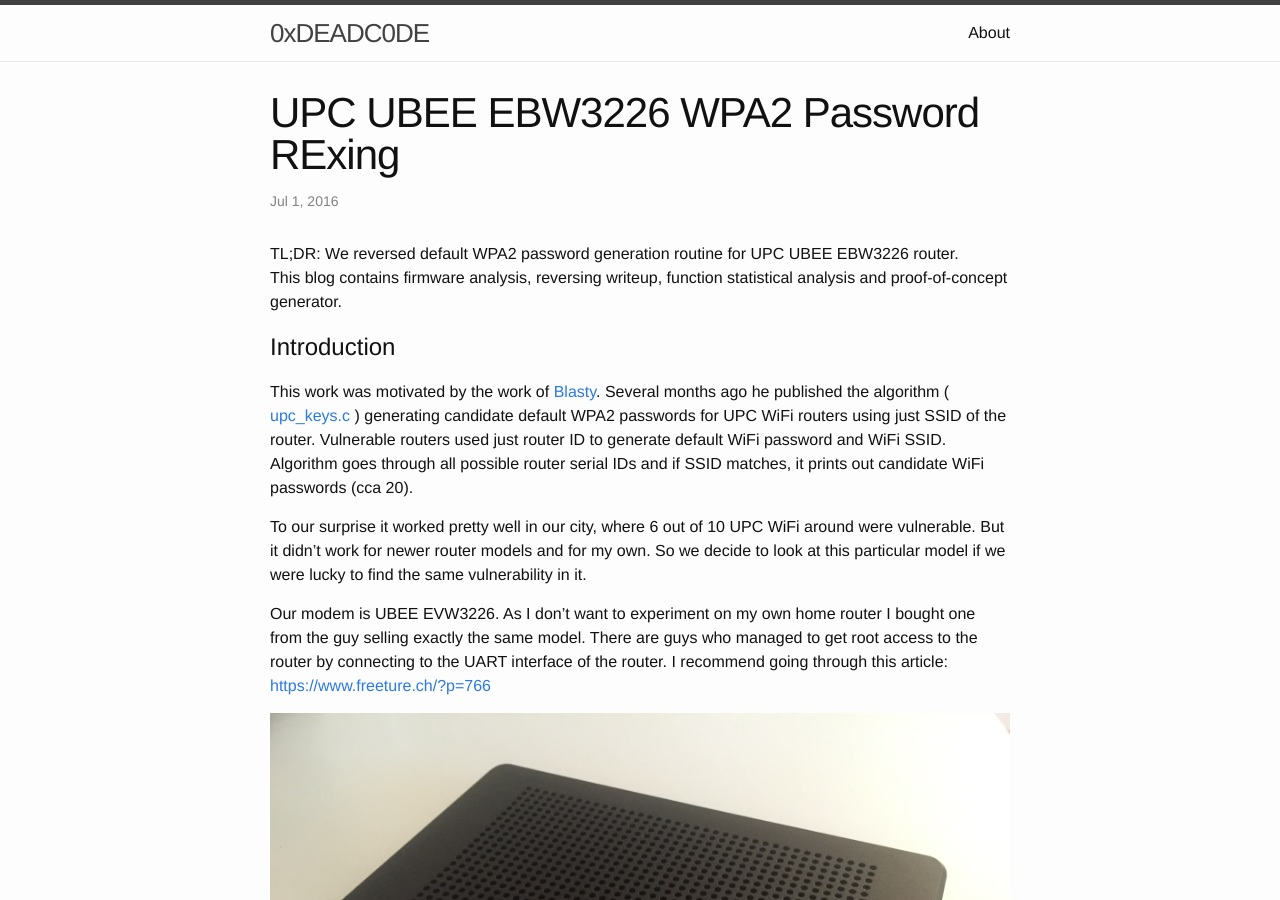
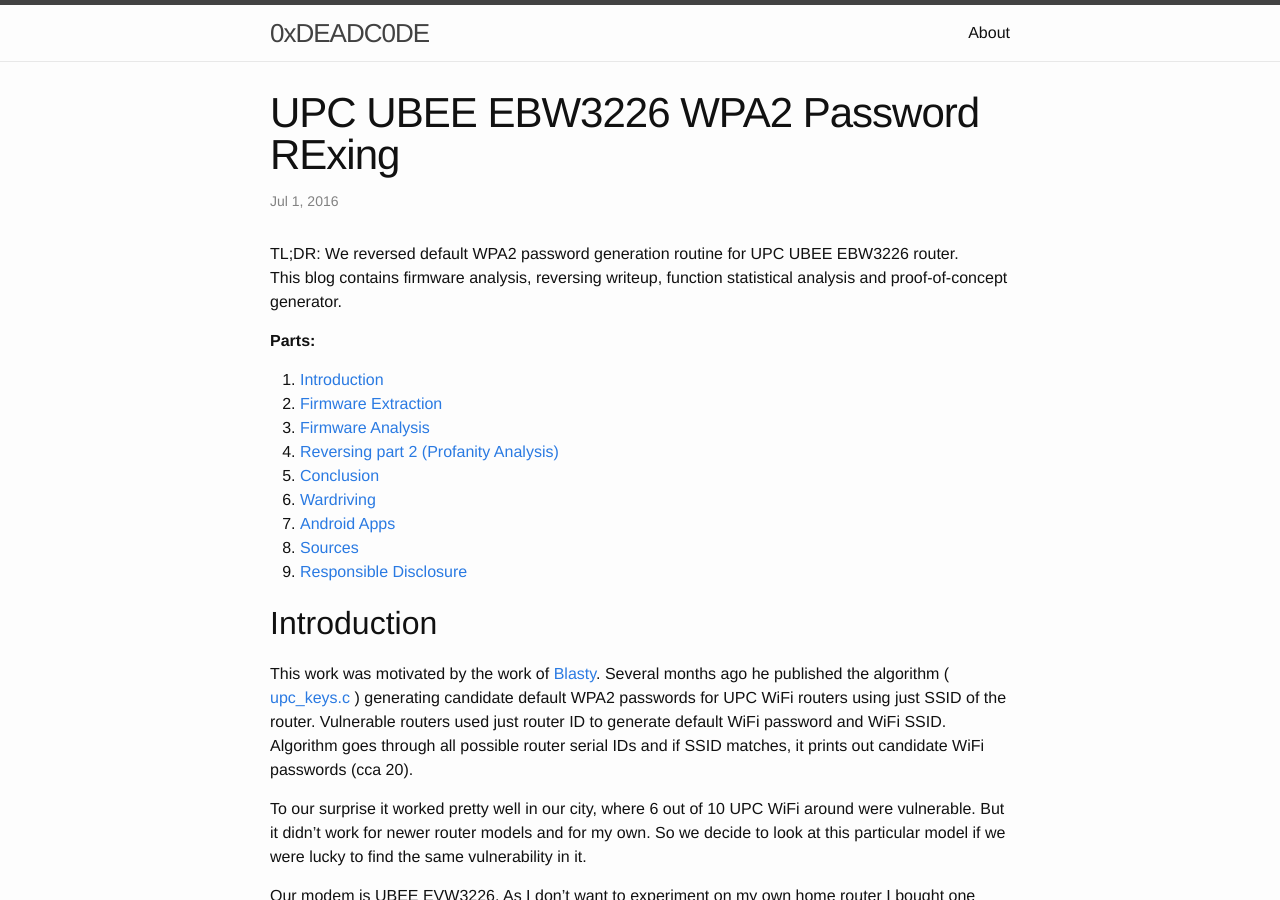
Before and after one commit to yolosec/deadcodeBlog, a Jekyll site: the page built from _posts/2016-06-14-UPC-UBEE-EVW3226-WPA2-RExing.markdown, in a window 1280 px wide and 900 px high. Built offline with Jekyll 4.4.1, drawn with Linux system fonts in a browser that asks for light colours; formulas are drawn with MathJax 3; some of the changed text lies outside the part shown.

Commit message:
Content added, some headers capitalization changed

```diff
--- a/_posts/2016-06-14-UPC-UBEE-EVW3226-WPA2-RExing.markdown
+++ b/_posts/2016-06-14-UPC-UBEE-EVW3226-WPA2-RExing.markdown
@@ -13,7 +13,20 @@ This blog contains firmware analysis, reversing writeup, function statistical an
 
 <!-- more -->
 
-# Introduction
+**Parts:**
+
+1. [Introduction](#introduction)
+1. [Firmware Extraction](#firmware-extraction)
+1. [Firmware Analysis](#firmware-analysis)
+1. [Reversing part 2 (Profanity Analysis)](#reversing-part-2)
+1. [Conclusion](#conclusion)
+1. [Wardriving](#wardriving)
+1. [Android Apps](#android-apps)
+1. [Sources](#sources)
+1. [Responsible Disclosure](#responsible-disclosure)
+
+
+## Introduction {#introduction}
 
 This work was motivated by the work of [Blasty](https://twitter.com/bl4sty).
 Several months ago he published the algorithm ( [upc_keys.c](https://haxx.in/upc-wifi/) ) generating candidate default
@@ -39,7 +52,7 @@ Tl;dr: If USB drive has name `EVW3226`, shell script
 `.auto` on it gets executed with system privileges. With this script you start SSH server, connect
 prepared USB drive to the router and enjoy the root.
 
-# Firmware Extraction
+## Firmware Extraction {#firmware-extraction}
 
 With this I managed to dump the whole firmware on the mounted USB drive.
 The script we use to start SSH daemon and to dump the firmware is below.
@@ -158,7 +171,7 @@ wpa_key_mgmt=WPA-PSK
 
 Great, we have *SSID* and *PASSPHRASE* stored here. Something must have generated this configuration file.
 
-# Firmware analysis
+## Firmware Analysis
 
 For more experiments, we use `router-image-root.tar`, extract it on local file system to look around. With this
  we find interesting binaries that have something to do with `secath0` file.
@@ -216,7 +229,7 @@ The file `libUtility.so` also has symbols in it. Finding the generation function
 I had quite funny moments when reversing the function so I recommend to go through it.
 I minimize the level of boring details. Attached assembly snippets are just for illustrative purposes, no need to study it in depth...
 
-# GenUPCDefaultPassPhrase
+#### GenUPCDefaultPassPhrase
 The `GenUPCDefaultPassPhrase` function intro looks like this:
 
 [![Intro](/static/ubee/genIntro.png)](/static/ubee/genIntro.png)
@@ -621,7 +634,7 @@ make it hard to guess derivation function or relation of MAC address to default
 If this is the case, it is implemented in the wrong way and pretty much without
 desired effect. Unless authors had some other design goals that we are not aware of.
 
-## Reversing part 2
+## Reversing part 2 {#reversing-part-2}
 
 So I went through the analysis and the next thing completely blew my mind:
 
@@ -630,7 +643,7 @@ So I went through the analysis and the next thing completely blew my mind:
 You cannot miss the “cocks” right in front of you. So there is a `profanities_ptr` which points to the database of
 rude words…
 
-# Profanity analysis
+### Profanity analysis {#profanity-analysis}
 
 From curiosity I went through the database. Here is the small sample:
 
@@ -717,7 +730,7 @@ WOADS|17 | ERECT|15
 
 [![Profanity size 5](/static/ubee/profanities_c5.png)](/static/ubee/profanities_c5.png)
 
-# Conclusion
+## Conclusion {#conclusion}
 We managed to reverse engineer both the default WiFi WPA2 password generator function and default SSID generator
 functions from router UBEE EBW3226.
 
@@ -775,7 +788,7 @@ by ph4r05, miroc
 
 Or try our online service [ubee.deadcode.me](https://ubee.deadcode.me)
 
-# Wardriving
+## Wardriving {#wardriving}
 And now the funny part.
 To face our results with the reality, we did a small [wardriving](https://en.wikipedia.org/wiki/Wardriving) test. To those who do not know the term, it is an act of searching for available WiFi networks in a specific area, usually from a car.
 
@@ -797,15 +810,15 @@ We did a 3 hours long drive from which the main results are:
 
 The test was done in February 2016, but we still expect a lot of UPC routers with default credentials to be out there.
 
-# Android apps
+## Android Apps {#android-apps}
 
-**RouterKeygen**
+### RouterKeygen
 
 To enable users to test their default UPC WiFi keys from their Android phones, we added support to [RouterKeygen](https://github.com/routerkeygen/routerkeygenAndroid) application for our algorithm (and to Blasty's algorithm as well). RouterKeygen scans nearby WiFi networks, detects any UPC routers and automatically generates and tests candidate keys.
 
 [![RouterKeygen Yolosec](/static/ubee/routerkeygen_screen.jpg)](/static/ubee/routerkeygen_screen.jpg)
 
-**UPC Keygen**
+### UPC Keygen
 
 [UPC Keygen](https://github.com/yolosec/upcKeygen) is a lightweight alternative for RouterKeygen that requires no Android permissions. It allows users to manually enter UPC SSID and calculate candidate keys using Blasty's original algorithm. UBEE algorithm is computed for manual BSSID entry. For now we do not support generating UBEE from SSID as it would require  \\( 2^{24} \\) MD5 evaluations (slow).
 
@@ -813,7 +826,7 @@ To enable users to test their default UPC WiFi keys from their Android phones, w
 
 Both applications are available at the Google Play Store [here](https://play.google.com/store/apps/details?id=net.yolosec.routerkeygen2) and [here](https://play.google.com/store/apps/details?id=net.yolosec.upckeygen).
 
-# Sources
+## Sources {#sources}
 
 * {% include icon-github.html username="yolosec/upcgen" %} Proof-of-concept
 * [ubee.deadcode.me](https://ubee.deadcode.me) SSID \\( \rightarrow \\) Password recovery web service
@@ -823,7 +836,7 @@ Both applications are available at the Google Play Store [here](https://play.goo
 * {% include icon-github.html username="yolosec/upcKeygen" %} UPC keygen sources
 
 
-# Responsible disclosure
+## Responsible Disclosure {#responsible-disclosure}
 
 - _27. Jan 2016_: Start of the analysis.
 - _04. Feb 2016_: Official disclosure to Liberty Global.
```
